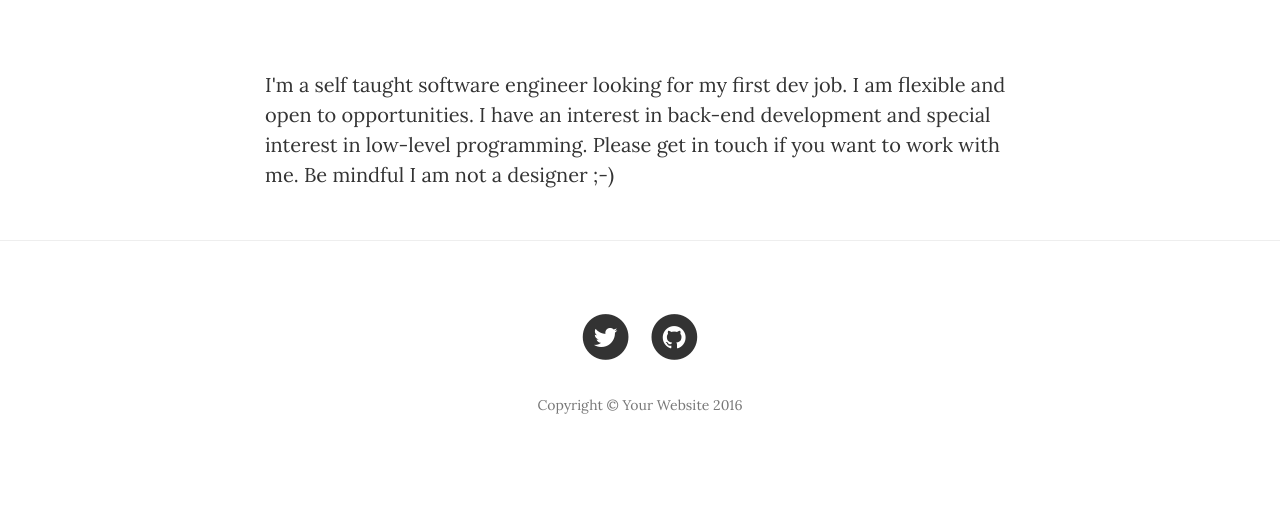
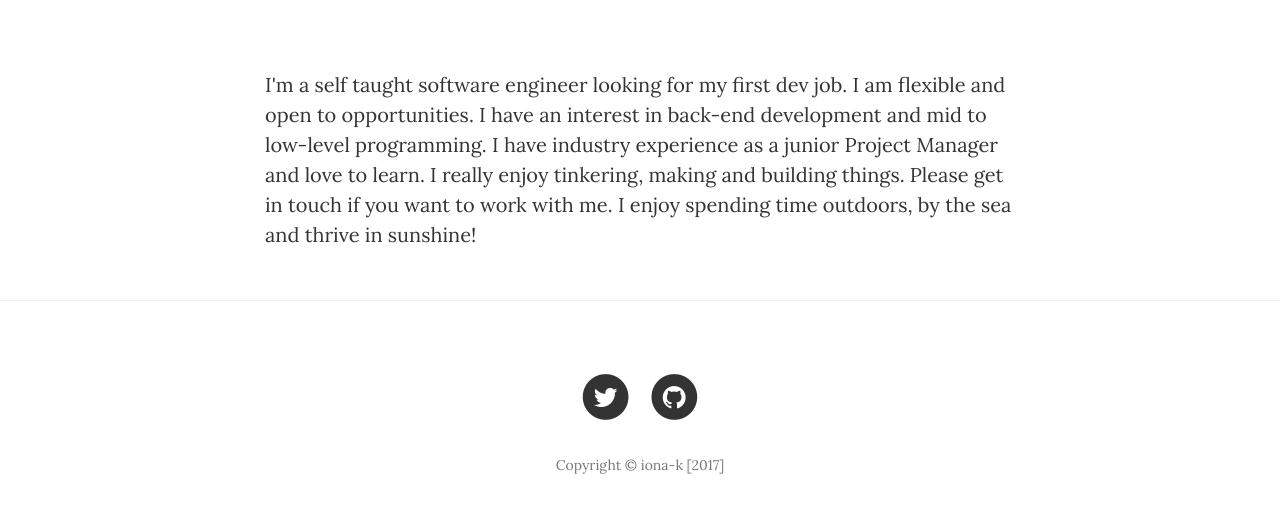
Before and after one commit to SANJINA/ionakathryn.github.io, a website: page about.html in a window 1280 px wide. Shown: the part 458-970 px from the top of the page. Before the commit the page ends 939 px from the top, so only its background shows below. Drawn offline with nearby package versions, Linux system fonts and the light colour scheme.

Commit message:
Update about.html

```diff
--- a/about.html
+++ b/about.html
@@ -85,9 +85,9 @@
         <div class="row">
             <div class="col-lg-8 col-lg-offset-2 col-md-10 col-md-offset-1">
                 <p>I'm a self taught software engineer looking for my first dev job. I am flexible and open to
-                    opportunities. I have an interest in back-end development and special interest in low-level
-                    programming.
-                    Please get in touch if you want to work with me. Be mindful I am not a designer ;-)</p>
+                    opportunities. I have an interest in back-end development and mid to low-level
+                    programming. I have industry experience as a junior Project Manager and love to learn. I really enjoy tinkering, making and building things.
+                    Please get in touch if you want to work with me. I enjoy spending time outdoors, by the sea and thrive in sunshine!</p>
             </div>
         </div>
     </div>
@@ -117,7 +117,7 @@
                             </a>
                         </li>
                     </ul>
-                    <p class="copyright text-muted">Copyright &copy; Your Website 2016</p>
+                    <p class="copyright text-muted">Copyright &copy; iona-k [2017]</p>
                 </div>
             </div>
         </div>
```
